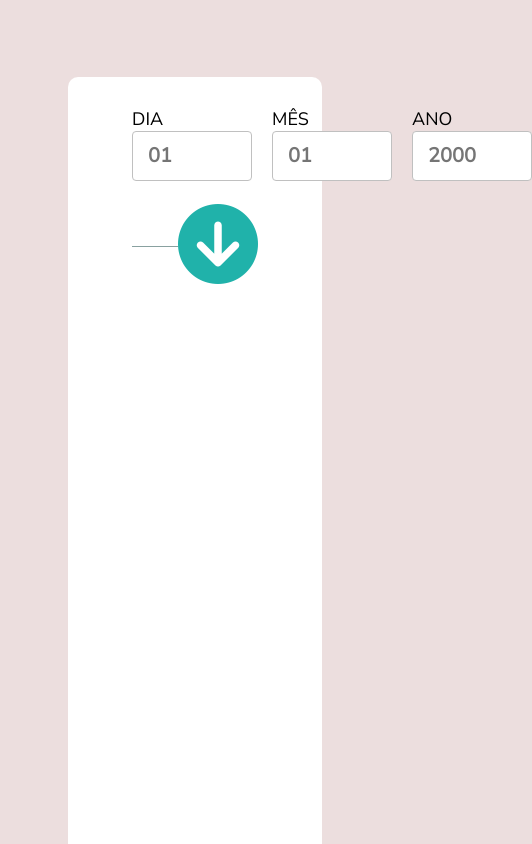
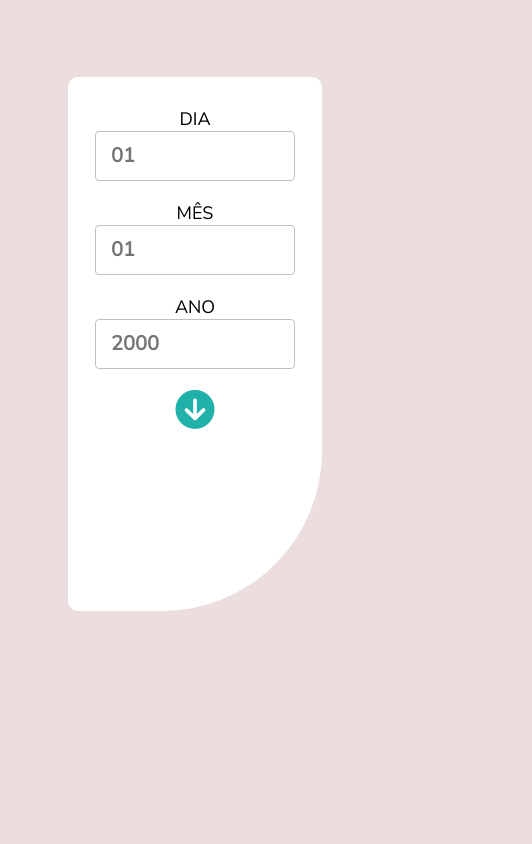
Before and after one commit to YanAZ31/Calculadora-de-Datas, a plain HTML site: page index.html in a window 390 px wide. Shown: the top 844 px of the page, 532 px wide, since content can reach past the window. Drawn offline with nearby package versions, Linux system fonts and the light colour scheme.

Commit message:
responsividade aprimorada

```diff
--- a/css/style.css
+++ b/css/style.css
@@ -174,3 +174,99 @@ background-color: #20b2aa;
 color: white;
 
 }
+
+/* Responsive */
+@media (max-width: 1024px){
+
+    .form-organizer{
+    /* display: flex; */
+    flex-direction: column;
+    /* gap:20px; */
+    /* margin: 0 auto; */
+    /* width: 65%; */
+    /* justify-content: flex-end; */
+
+}
+
+input{
+
+    /* padding: 30px;
+    border: solid 1px #c0c0c0;
+    border-radius: 4px;
+    font-size: 20px;
+    width: 100%;
+    font-family:'Nunito Sans', sans-serif;
+    font-weight: bold;
+} */
+
+}
+
+form{
+    width: 100%;
+    display: flex;
+    flex-direction: column;
+    /* justify-content:center; */
+    gap: 20px;
+    /* text-align: center; */
+    font-family:'Nunito Sans', sans-serif;
+
+}
+
+.form-organizer{
+    width: 100%;
+}
+
+.inner-container{
+    align-items: center;
+    width: 100%;
+}
+
+
+input[type="number"] {
+    width: clamp(200px, 50vw, 70%);
+    /* height: 50px; */
+}
+
+
+
+.button-container{
+    width: var(--container);
+    /* background-color: aqua; */
+    margin: 0 auto;
+    align-items: center;
+    /* margin-top: 30px; */
+    display: flex;
+    flex-direction: column;
+
+
+
+}
+
+.years,.months,.days{
+
+        font-size: clamp(1.2rem, 4vw, 2.8125rem);
+        font-family: 'Racing Sans One', cursive;
+
+
+
+
+
+}
+
+button{
+    /* background: none;
+    border: 0px; */
+    font-size: clamp(30px, 10vw, 80px);
+    /* position: relative; */
+    /* bottom: 21px; */
+    /* left: 100px; */
+    /* color: red; */
+    /* cursor: pointer;
+    align-items: flex-end;
+    text-align: right; */
+
+
+}
+
+
+}
--- a/index.html
+++ b/index.html
@@ -19,6 +19,7 @@
     <!-- Scripts -->
     <script src="scripts/moment.js" defer></script>
     <script src="scripts/script.js" defer></script>
+
 </head>
 <body>
     <section class="container radius">
@@ -49,7 +50,7 @@
             </div>
 
         </div>
-          <section class="result hide ">
+          <section class="result hide animate__animated ">
        <div class="container">
             <div class="alig">
                 <div class="years">
--- a/scripts/script.js
+++ b/scripts/script.js
@@ -51,6 +51,8 @@ console.log(currentYear)
 
 function execute (){
 
+   document.querySelector(".result").classList.remove('animate__bounceInUp')
+
     const now = moment()
     // Inputs do form
     let selectYear = document.querySelector("#inputYear").value
@@ -71,7 +73,7 @@ function execute (){
     }
 
       // Exibe elementos ocultos após apertar o botão
-    document.querySelector(".result").classList.add("show","animate-bounceInDown","animate__animated")
+
 
     // Realiza a comparação entre dia, mês e ano com a data atual
     let years = now.diff(previousDate, "years")
@@ -88,12 +90,26 @@ function execute (){
     pageDay.innerHTML = days
 
     // Exibe animação com CSS
-    document.querySelector(".result").classList.add("animate-bounceInDown","animate__animated")
+    // document.querySelector(".result").classList.toggle("animate-bounceInDown")
+     document.querySelector(".result").classList.add("show")
+     document.querySelector(".result").classList.add('animate__bounceInUp')
 
-    console.log("teste")
+
+    //  Resetando as animações
+     setTimeout(() => {
+
+
+     document.querySelector(".result").classList.remove('animate__bounceInUp')
+
+}, 3000);
+
 }
 
 document.querySelector("#formDate").addEventListener("submit", function(e){
     e.preventDefault()
+    // clearAnimation()
     execute()
+
+
+
 })
```
